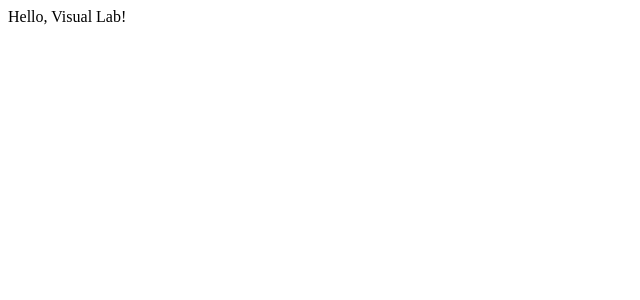
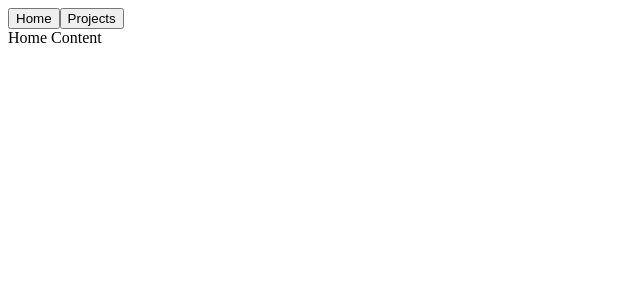
Before and after one commit to thaisfinck/my-code-sampler, a React (Vite) app: page / in a window 1280 px wide. Shown: the top 300 px of the page, without its empty margins (0-640 px from the left). Built offline with nearby package versions, Linux system fonts and the light colour scheme.

Commit message:
create minimal home page (#3)
* create home and project pages

* update the main page

```diff
--- a/src/app/App.tsx
+++ b/src/app/App.tsx
@@ -1,5 +1,21 @@
+import { useState } from 'react';
+import Home from '../pages/Home';
+import Projects from '../pages/Projects';
+
 function App() {
-  return <>Hello, Visual Lab!</>;
+  const [activeTab, setActiveTab] = useState('home');
+  return (
+    <>
+      <header>
+        <button onClick={() => setActiveTab('home')}>Home</button>
+        <button onClick={() => setActiveTab('projects')}>Projects</button>
+      </header>
+      <main>
+        {activeTab === 'home' && <Home />}
+        {activeTab === 'projects' && <Projects />}
+      </main>
+    </>
+  );
 }
 
 export default App;
--- /dev/null
+++ b/src/pages/Home.tsx
@@ -0,0 +1,5 @@
+const Home = () => {
+  return <div>Home Content</div>;
+};
+
+export default Home;
--- /dev/null
+++ b/src/pages/Projects.tsx
@@ -0,0 +1,5 @@
+const Projects = () => {
+  return <div>Projects Content</div>;
+};
+
+export default Projects;
```
